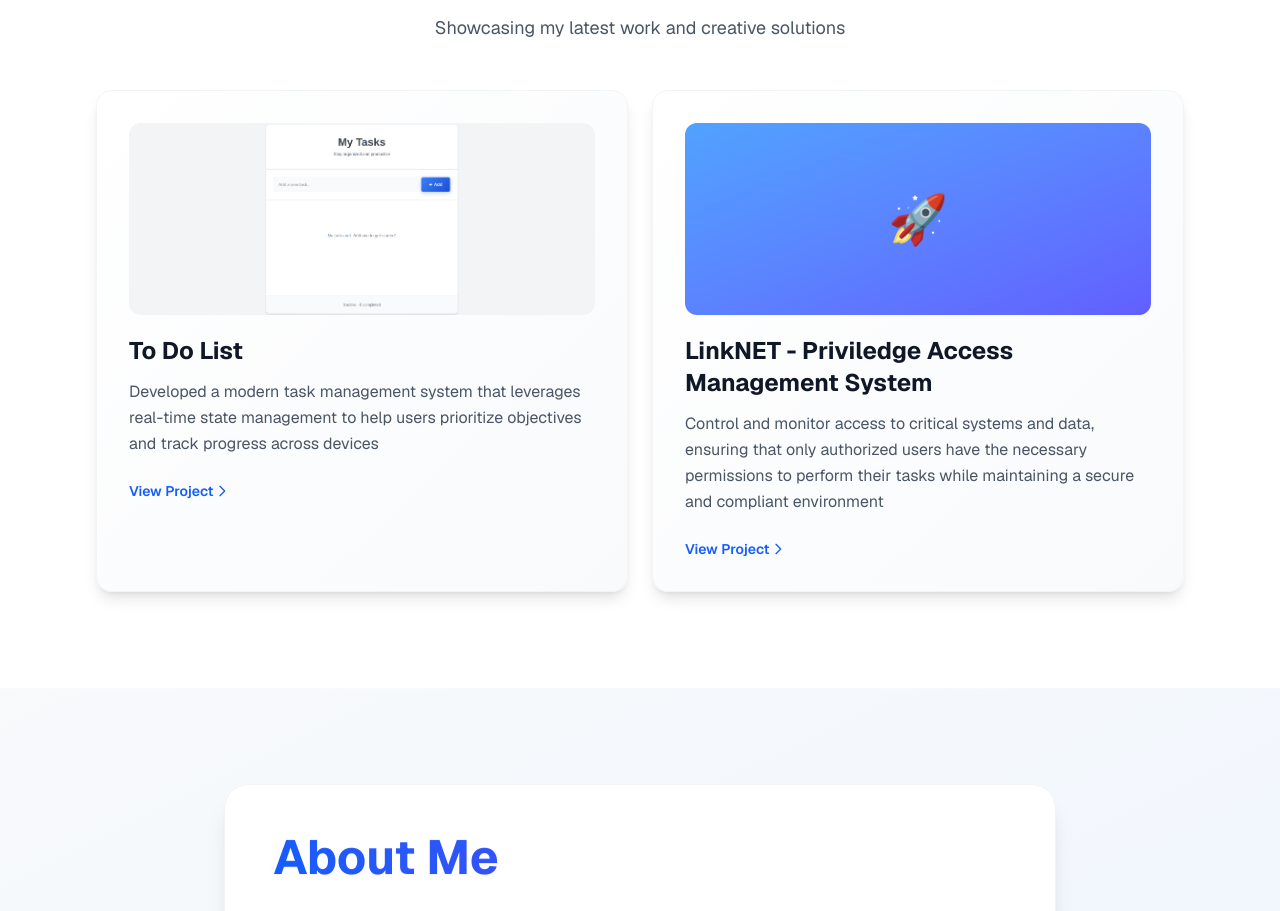
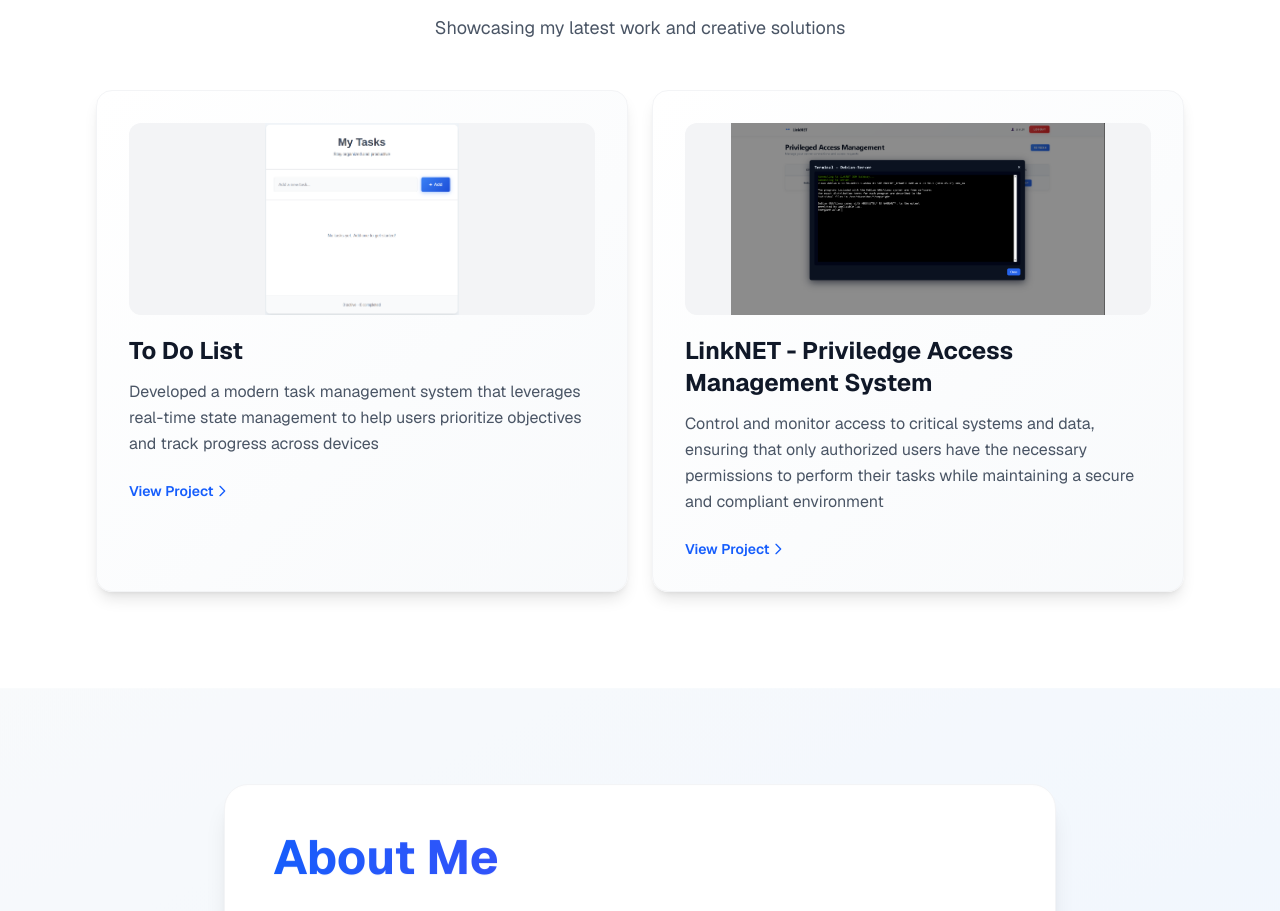
Before and after one commit to ChrisNetEngineer/portfolio-website, a Next.js app: page / in a window 1280 px wide. Shown: the part 1026-1937 px from the top of the page. Built offline with nearby package versions, Linux system fonts and the light colour scheme.

Commit message:
#project update

```diff
--- a/src/app/page.tsx
+++ b/src/app/page.tsx
@@ -3,6 +3,7 @@ import ProjectCard from "../components/ProjectCard";
 import AnimatedSection from "../components/AnimatedSection";
 import Image from "next/image";
 import project1 from "../../image/project1.png";
+import project2 from "../../image/project2.png";
 
 export default function Home() {
   const experiences = [
@@ -138,6 +139,7 @@ export default function Home() {
                 title="LinkNET - Priviledge Access Management System"
                 description="Control and monitor access to critical systems and data, ensuring that only authorized users have the necessary permissions to perform their tasks while maintaining a secure and compliant environment"
                 url="#"
+                image={project2.src}
                 index={1}
               />
             </div>
```
Also changed, not shown: image/project2.png (added).
